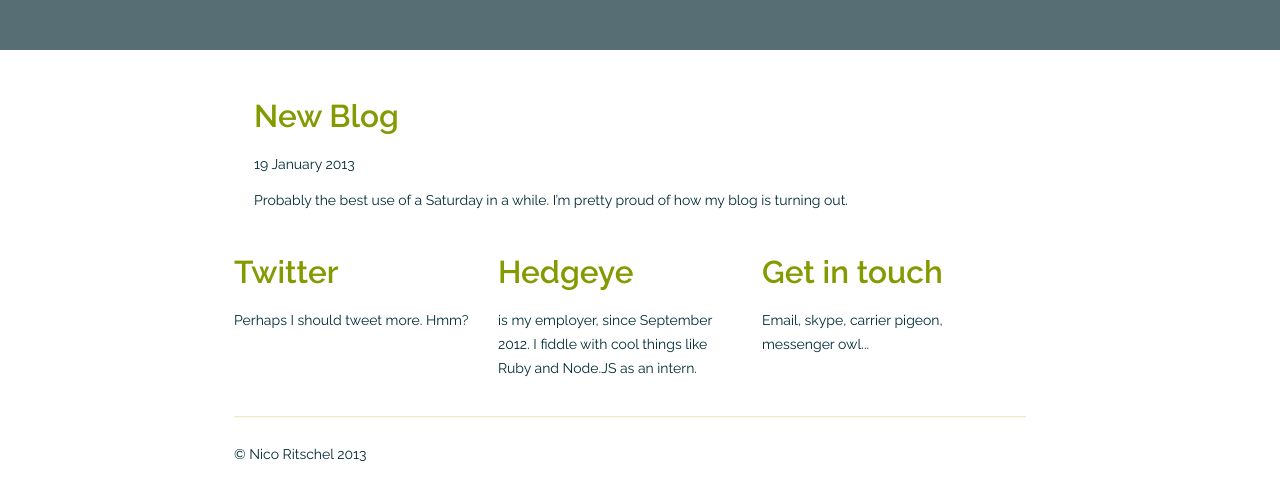
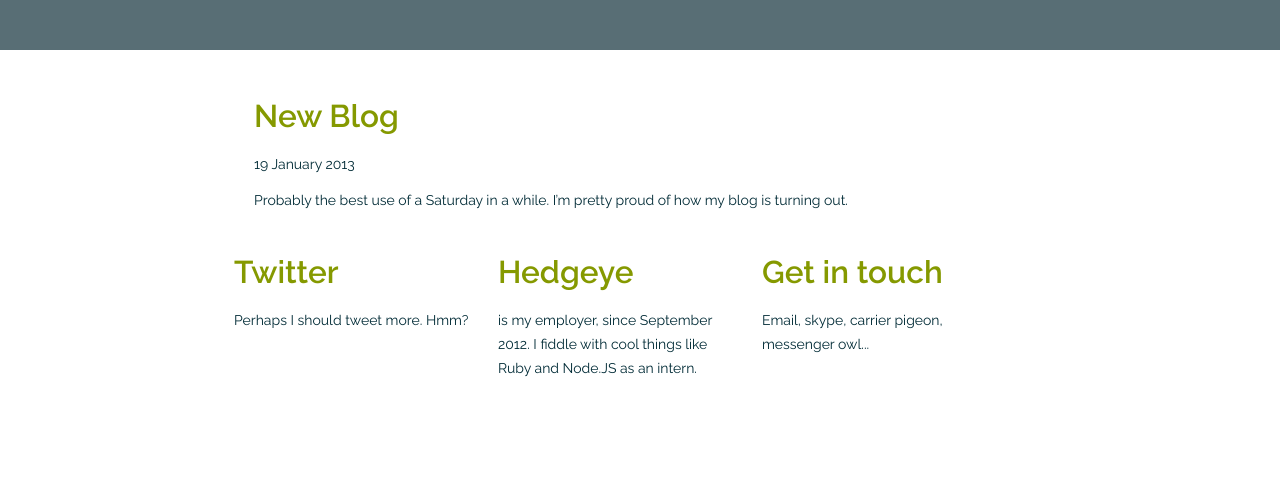
Before and after one commit to nicosuave/nicosuave.github.io, a Jekyll site: the page built from index.html, in a window 1280 px wide, cut to the strip 218-718 px from the top of the page. Built offline with Jekyll 4.4.1, drawn with Linux system fonts in a browser that asks for light colours; nearby versions of some CDN libraries; Markdown is read by kramdown in place of the engine named in the settings; the list of posts is cut into pages by our own code.

Commit message:
Removed copyrights

```diff
--- a/_layouts/default.html
+++ b/_layouts/default.html
@@ -95,10 +95,6 @@
           <p>Email, skype, carrier pigeon, messenger owl...</p>
         </div>
       </div>
-      <hr>
-      <footer>
-        <p>&copy; Nico Ritschel 2013</p>
-      </footer>
     </div>
     <!-- /container -->
   </body>
```
